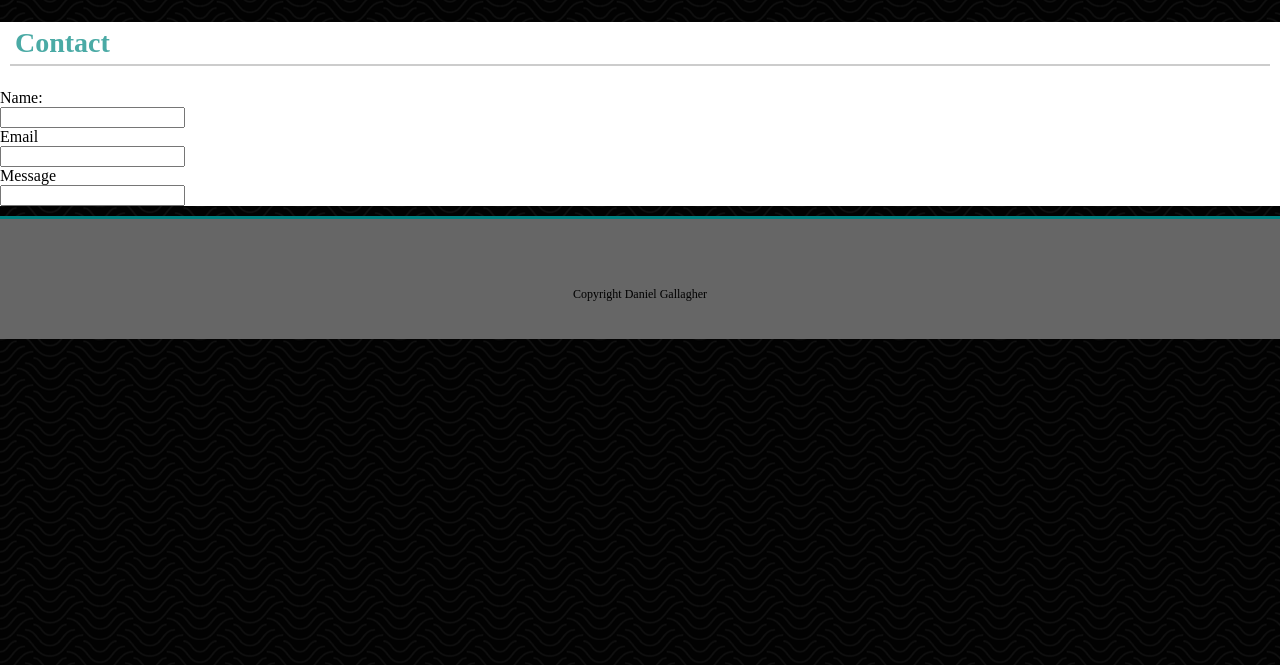
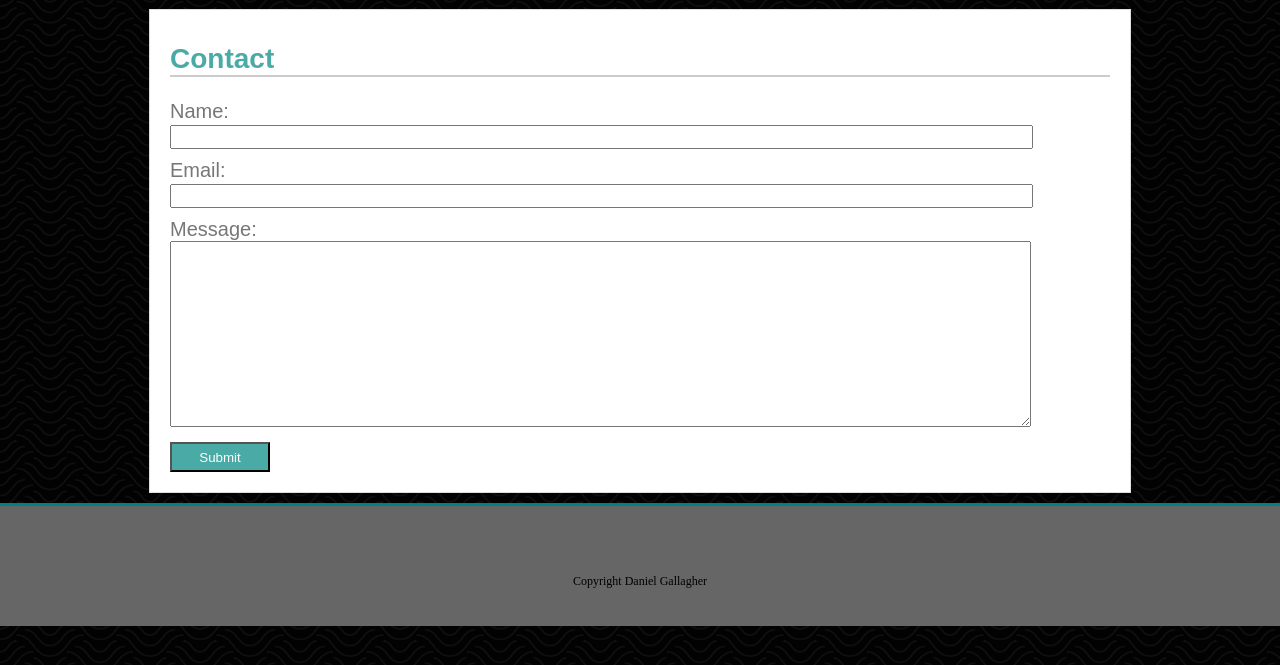
Before and after one commit to dagallagher221/Basic-Portfolio, a plain HTML site: page contact.html in a window 1280 px wide. Shown: the part 93-758 px from the top of the page. Drawn offline with Linux system fonts and the light colour scheme.

```diff
--- a/assets/css/style.css
+++ b/assets/css/style.css
@@ -92,12 +92,58 @@
     border-bottom: 2px solid #cccccc;
     margin-left: 10px;
     margin-right: 10px;
-    padding: 5px;
     font-size: 28px;
     font-weight: bolder;
     color: #4aaaa5;
 }
 .contact-sheet {
     background: #ffffff;
+    border: 1px solid #dddddd;
+    font-family: Arial, Helvetica, sans-serif;
+    font-size: 20px;
+    color: #777777;
+    padding: 10px;
 
 }
+button {
+    background: #4aaaa5;
+    color: white;
+    margin-top: 10px;
+    margin-bottom: 10px;
+    width: 100px;
+    height: 30px;
+    text-align: center;
+    margin-left: 10px;
+}
+.input {
+    width: 90%;
+    line-height: 18px;
+}
+
+.text-boxes {
+    padding-left: 10px;
+}
+input {
+    margin-bottom: 10px;
+}
+.portfolio-sheet {
+    background: #ffffff;
+    border: 1px solid #dddddd;
+    font-family: Arial, Helvetica, sans-serif;
+    font-size: 20px;
+    color: #777777;
+    padding: 10px;
+}
+.picture-tile {
+    width: 300px;
+    height: 300px;
+    background: forestgreen;
+    margin: 30px;
+
+}
+.special {
+    display: flex;
+    justify-content: start;
+    flex-wrap: wrap;
+    flex-direction: row;
+}
--- a/contact.html
+++ b/contact.html
@@ -20,19 +20,21 @@
 
             </header>
             <section>
-                <div class="contact-sheet">
+                <div class="contact-sheet container">
                 <h2>
                     Contact
                 </h2>
-
+                <div class="text-boxes">
                 <form>
                     Name:<br>
-                    <input type="text" name="name"><br>
-                    Email<br>
-                    <input type="text" name="email"><br>
-                    Message<br>
-                    <input type="text" name="message"><br>
+                    <input type="text" name="name" class="input"><br>
+                    Email:<br>
+                    <input type="text" name="email" class="input"><br>
+                    Message:<br>
+                    <textarea class="input" rows="10"></textarea><br>
                 </form>
+                </div>
+                <button>Submit</button>
                 </div>
 
 
```
Also changed, not shown: portfolio.html (+24 -0 lines).
